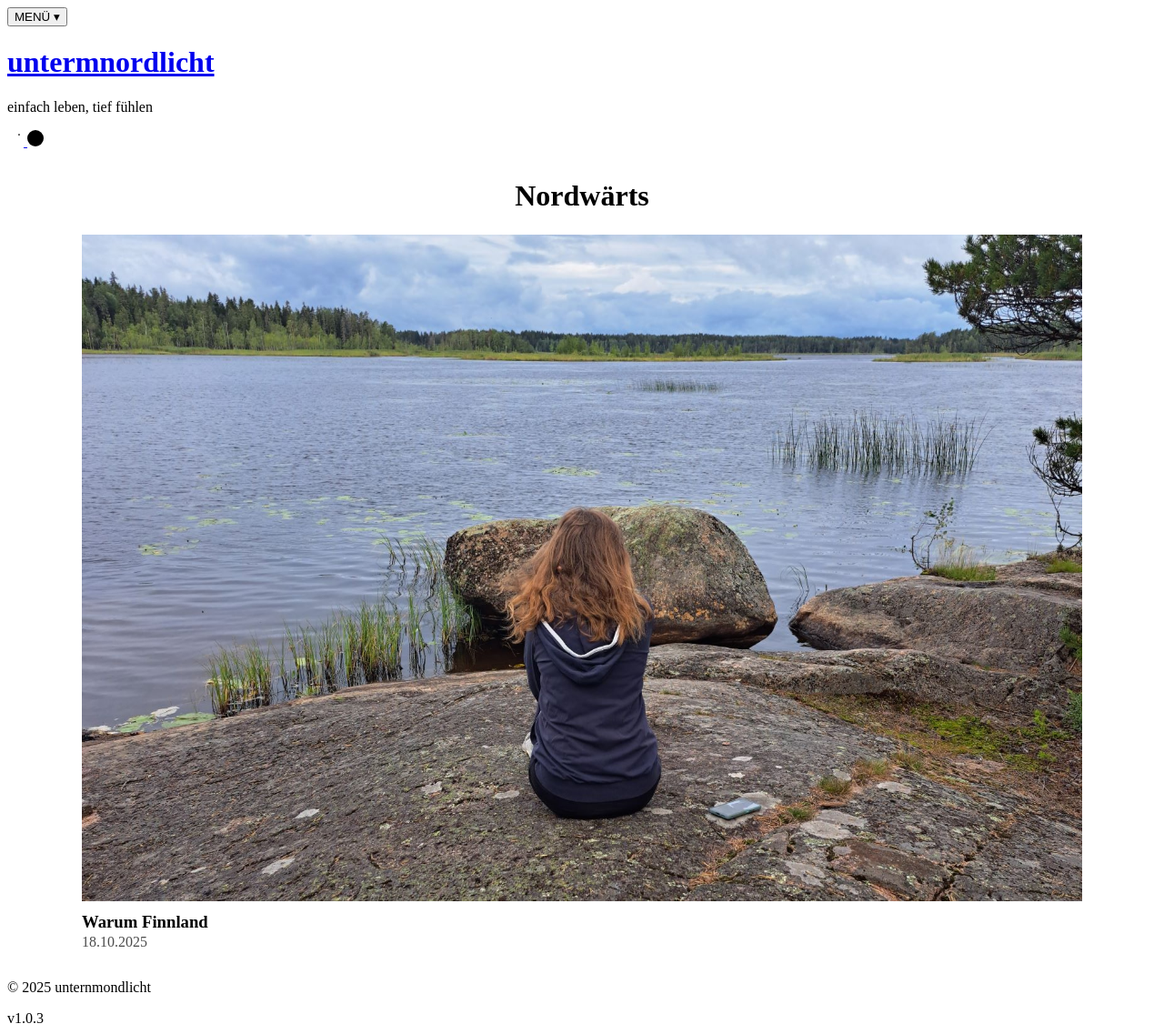
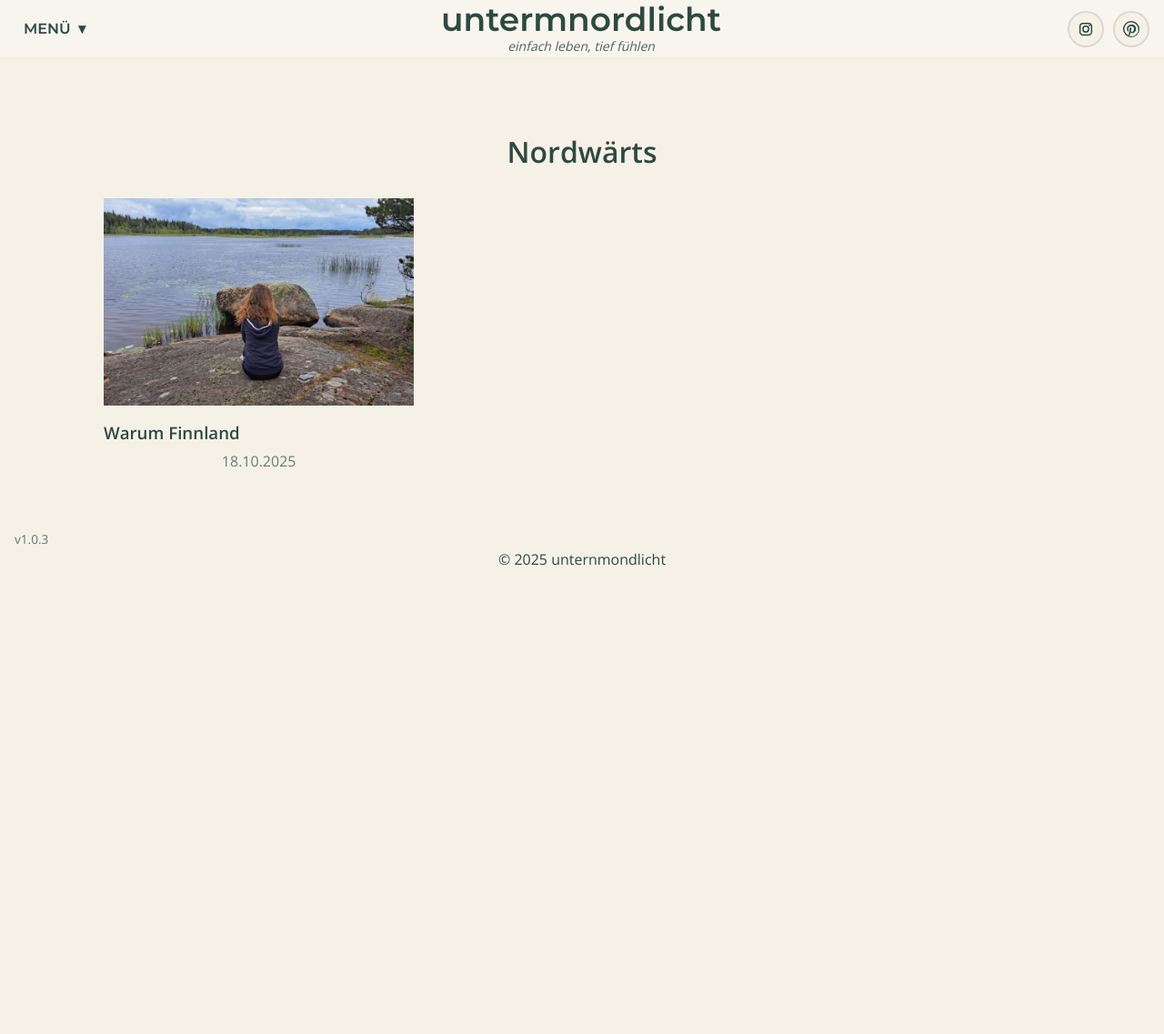
Before and after one commit to untermnordlicht/untermnordlicht, a Jekyll site: the page built from blog/nordwaerts.html, in a window 1280 px wide and 1137 px high. Shown: the whole window at 91% size. Built offline with Jekyll 4.4.1, drawn with Linux system fonts in a browser that asks for light colours.

Commit message:
Update nordwaerts.html

```diff
--- a/blog/nordwaerts.html
+++ b/blog/nordwaerts.html
@@ -10,7 +10,7 @@ permalink: /blog/nordwaerts/
   <meta name="viewport" content="width=device-width, initial-scale=1">
   <title>Nordwärts – Unterm Nordlicht</title>
   <meta name="description" content="Beiträge in der Rubrik Nordwärts.">
- <link rel="stylesheet" href="style.css">
+ <link rel="stylesheet" href="{{ '/style.css' | relative_url }}">
 </head>
 <body>
   <header class="topbar">
```
